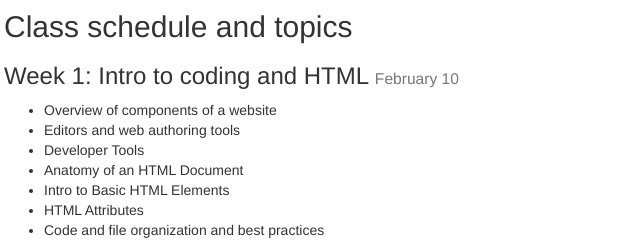
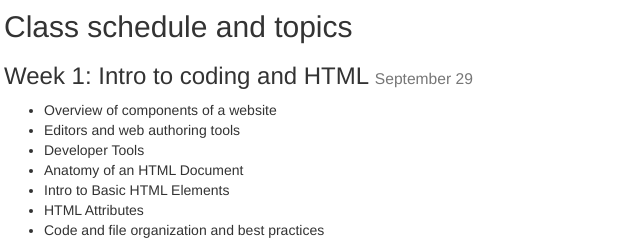
Before and after one commit to seanmthompson/svc, a plain HTML site: page index.html in a window 1280 px wide. Shown: the part 218-458 px from the top of the page, 66-706 px from the left. Drawn offline with nearby package versions, Linux system fonts and the light colour scheme; a script that the page names is missing.

Commit message:
update date

```diff
--- a/index.html
+++ b/index.html
@@ -64,7 +64,7 @@
         <main class="col-md-8" role="main">
           <h2>Class schedule and topics</h2>
 
-          <h3><span id="week1">Week 1</span>: Intro to coding and HTML <small>February 10</small></h3>
+          <h3><span id="week1">Week 1</span>: Intro to coding and HTML <small>September 29</small></h3>
 
             <ul>
               <li>Overview of components of a website</li>
```
